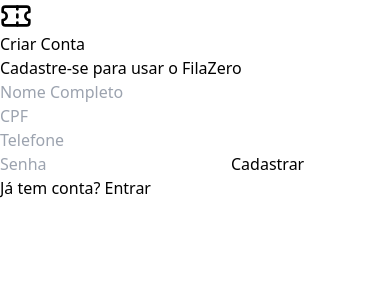
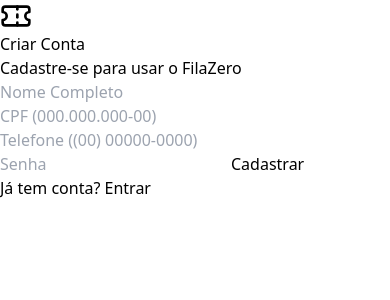
Before and after one commit to angelosilvanno/filazero, a React (Vite) app: page /register in a window 390 px wide. Shown: the top 300 px of the page. Built offline with nearby package versions, Linux system fonts and the light colour scheme.

Commit message:
feat: implement registration form with CPF and phone number validation

```diff
--- a/src/pages/Register.tsx
+++ b/src/pages/Register.tsx
@@ -1,7 +1,29 @@
+import { useState } from 'react';
 import { Ticket } from 'lucide-react';
-import { Link } from 'react-router-dom';
+import { Link, useNavigate } from 'react-router-dom';
 
 export const Register = () => {
+  const navigate = useNavigate();
+  const [cpf, setCpf] = useState('');
+  const [phone, setPhone] = useState('');
+
+  const handleCpf = (value: string) => {
+    return value
+      .replace(/\D/g, '')
+      .replace(/(\d{3})(\d)/, '$1.$2')
+      .replace(/(\d{3})(\d)/, '$1.$2')
+      .replace(/(\d{3})(\d{1,2})/, '$1-$2')
+      .replace(/(-\d{2})\d+?$/, '$1');
+  };
+
+  const handlePhone = (value: string) => {
+    return value
+      .replace(/\D/g, '')
+      .replace(/(\d{2})(\d)/, '($1) $2')
+      .replace(/(\d{5})(\d)/, '$1-$2')
+      .replace(/(-\d{4})\d+?$/, '$1');
+  };
+
   return (
     <div className="min-h-screen bg-slate-50 flex items-center justify-center p-6">
       <div className="bg-white w-full max-w-md p-10 rounded-[40px] shadow-2xl border border-slate-100">
@@ -13,15 +35,47 @@
           <p className="text-slate-500">Cadastre-se para usar o FilaZero</p>
         </div>
 
-        <form className="space-y-4">
-          <input type="text" placeholder="Nome Completo" className="w-full p-4 bg-slate-50 border-2 border-slate-100 rounded-2xl focus:border-blue-500 outline-none" />
-          <input type="text" placeholder="CPF" className="w-full p-4 bg-slate-50 border-2 border-slate-100 rounded-2xl focus:border-blue-500 outline-none" />
-          <input type="tel" placeholder="Telefone" className="w-full p-4 bg-slate-50 border-2 border-slate-100 rounded-2xl focus:border-blue-500 outline-none" />
-          <input type="password" placeholder="Senha" className="w-full p-4 bg-slate-50 border-2 border-slate-100 rounded-2xl focus:border-blue-500 outline-none" />
+        <form className="space-y-4" onSubmit={(e) => { e.preventDefault(); navigate('/citizen'); }}>
+          <input
+            type="text"
+            placeholder="Nome Completo"
+            className="w-full p-4 bg-slate-50 border-2 border-slate-100 rounded-2xl focus:border-blue-500 outline-none transition-all"
+            required
+          />
 
-          <Link to="/login" className="block w-full bg-blue-600 text-white py-5 rounded-2xl font-bold text-xl text-center shadow-lg hover:bg-blue-700 transition-all">
+          <input
+            type="text"
+            placeholder="CPF (000.000.000-00)"
+            value={cpf}
+            onChange={(e) => setCpf(handleCpf(e.target.value))}
+            className="w-full p-4 bg-slate-50 border-2 border-slate-100 rounded-2xl focus:border-blue-500 outline-none transition-all"
+            maxLength={14}
+            required
+          />
+
+          <input
+            type="text"
+            placeholder="Telefone ((00) 00000-0000)"
+            value={phone}
+            onChange={(e) => setPhone(handlePhone(e.target.value))}
+            className="w-full p-4 bg-slate-50 border-2 border-slate-100 rounded-2xl focus:border-blue-500 outline-none transition-all"
+            maxLength={15}
+            required
+          />
+
+          <input
+            type="password"
+            placeholder="Senha"
+            className="w-full p-4 bg-slate-50 border-2 border-slate-100 rounded-2xl focus:border-blue-500 outline-none transition-all"
+            required
+          />
+
+          <button
+            type="submit"
+            className="w-full bg-blue-600 text-white py-5 rounded-2xl font-bold text-xl text-center shadow-lg hover:bg-blue-700 transition-all active:scale-95"
+          >
             Cadastrar
-          </Link>
+          </button>
         </form>
 
         <p className="mt-8 text-center text-slate-500">
```
